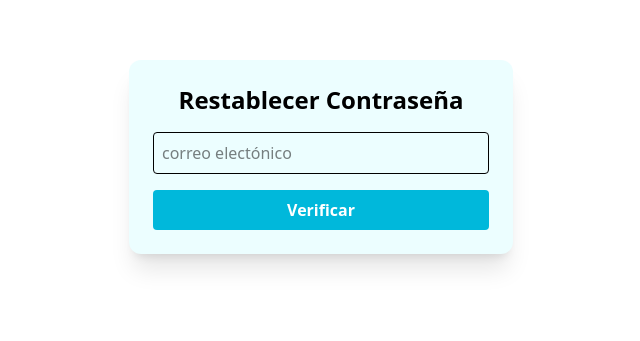
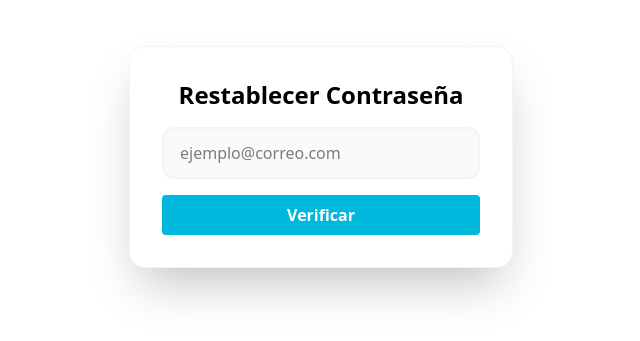
Before and after one commit to AdrianEs1/FirstAgent, a React (Vite) app in the folder frontend/vite-project/: page /forgotpassword in a window 1280 px wide. Shown: the part 243-584 px from the top of the page, without its empty margins (319-959 px from the left). Built offline with nearby package versions, Linux system fonts and the light colour scheme; no server answers.

Commit message:
Integrando hook a componentes para eliminar cuenta, restablecer contraseña

```diff
--- a/frontend/vite-project/src/components/AgentPage.jsx
+++ b/frontend/vite-project/src/components/AgentPage.jsx
@@ -364,16 +364,7 @@ function AgentPage() {
       {/* Modal eliminar cuenta */}
       {showDeleteAccountModal && (
         <div className="fixed inset-0 flex justify-center items-center bg-black/50 z-50 p-4">
-          <div className="bg-white rounded-2xl shadow-2xl w-full max-w-md relative mx-4">
-            <button
-              onClick={() => setShowDeleteAccountModal(false)}
-              className="absolute top-4 right-4 text-gray-400 hover:text-gray-600 z-10"
-              aria-label="Cerrar modal"
-            >
-              <X size={24} />
-            </button>
             <NotificationDeleteAccount onClose={() => setShowDeleteAccountModal(false)} />
-          </div>
         </div>
       )}
 
--- a/frontend/vite-project/src/components/ConfirmDeleteAccount.jsx
+++ b/frontend/vite-project/src/components/ConfirmDeleteAccount.jsx
@@ -2,7 +2,7 @@ import { useState, useEffect } from "react";
 import { useNavigate } from "react-router-dom";
 import { fetchAgentConfirmDeleteAccount } from "../services/agentServices";
 
-function ConfirmDeleteAccount() {
+function ConfirmDeleteAccount({onClose}) {
   const navigate = useNavigate();
 
   const [error, setError] = useState("");
@@ -40,6 +40,7 @@ function ConfirmDeleteAccount() {
     <div className="min-h-screen flex items-center justify-center px-4">
       <div className="w-full max-w-sm">
         <div className="bg-white p-6 rounded-2xl shadow-xl text-center">
+
           <h2 className="text-2xl font-bold mb-4 text-red-600">
             Eliminar Cuenta
           </h2>
--- a/frontend/vite-project/src/components/ForgotPassword.jsx
+++ b/frontend/vite-project/src/components/ForgotPassword.jsx
@@ -1,15 +1,14 @@
 import { useState, useEffect } from "react";
 import { useNavigate } from "react-router-dom";
 import { fetchAgentForgotPassword } from "../services/agentServices";
+import { useFormFields } from "../hooks/useFormFields";
 
 
 function ForgotPassword() {
     const navigate = useNavigate();
 
-    const [email, setemail] = useState("");
-    const [error, setError] = useState("");
-    const [loading, setLoading] = useState(false);
     const [response, setResponse] = useState("");
+    const {email, error, setError, loading, setLoading, handleEmailChange, handleEmailBlur, fieldErrors, MAX_EMAIL_LENGTH} = useFormFields();
 
 
     const handleSubmit = async (e) => {
@@ -47,7 +46,7 @@ function ForgotPassword() {
     return (
         <div className="min-h-screen flex items-center justify-center px-4 sm:px-0 ">
             <div className="w-full max-w-sm">
-                <div className="bg-cyan-50 p-6 rounded-xl shadow-xl">
+                <div className="bg-white p-8 rounded-2xl shadow-2xl max-w-sm mx-auto w-full border border-gray-100">
                     <h2 className="text-2xl font-bold text-center mb-4">
                         Restablecer Contraseña
                     </h2>
@@ -59,14 +58,27 @@ function ForgotPassword() {
                             </div>
                         )}
 
-                        <input
-                            type="email"
-                            value={email}
-                            onChange={(e) => setemail(e.target.value)}
-                            className="border rounded w-full py-2 px-2"
-                            placeholder="correo electónico"
-                            disabled={loading}
-                        />
+                        <div>
+                            <input
+                                type="email"
+                                value={email}
+                                onChange={handleEmailChange}
+                                onBlur={handleEmailBlur}
+                                maxLength={MAX_EMAIL_LENGTH + 1} // Dejamos +1 para que el onChange detecte el intento de exceso y dispare la alerta
+                                className={`w-full border-2 rounded-xl py-3 px-4 outline-none transition-all ${
+                                    fieldErrors.email
+                                    ? "border-red-300 bg-red-50 focus:ring-red-500"
+                                    : "border-gray-100 bg-gray-50 focus:ring-cyan-500"
+                                }`}
+                                placeholder="ejemplo@correo.com"
+                                disabled={loading}
+                            />
+                            {fieldErrors.email && (
+                                <p className="text-[10px] text-red-500 font-bold mt-1 ml-2 uppercase tracking-wider">
+                                    {fieldErrors.email}
+                                </p>
+                            )}
+                        </div>
 
                         <button
                             className="bg-cyan-500 text-white font-bold px-4 py-2 rounded w-full mt-4"
--- a/frontend/vite-project/src/components/NotificationDeleteAccount.jsx
+++ b/frontend/vite-project/src/components/NotificationDeleteAccount.jsx
@@ -1,7 +1,8 @@
 import { useState } from "react";
 import { fetchAgentAccountDelection } from "../services/agentServices";
+import {X} from "lucide-react";
 
-function NotificationDeleteAccountCard() {
+function NotificationDeleteAccountCard({onClose}) {
   const [error, setError] = useState("");
   const [loading, setLoading] = useState(false);
   const [response, setResponse] = useState("");
@@ -26,6 +27,20 @@ function NotificationDeleteAccountCard() {
 
   return (
     <div className="bg-white p-6 rounded-2xl shadow-xl max-w-sm mx-auto w-full text-center">
+
+      {onClose && (
+        <div className="flex justify-end mb-2">
+            <button
+            onClick={onClose}
+            className="top-5 right-5 text-slate-400 hover:text-slate-600 transition-colors p-1 hover:bg-slate-100 rounded-full"
+            >
+                <X size={20} />
+            </button>
+
+        </div>
+
+      )}
+
       <div className="mb-4 mx-auto w-16 h-16 bg-red-100 rounded-full flex items-center justify-center">
         <svg className="w-8 h-8 text-red-600" fill="none" stroke="currentColor" viewBox="0 0 24 24">
           <path strokeLinecap="round" strokeLinejoin="round" strokeWidth={2} d="M12 9v2m0 4h.01M5.07 19h13.86L12 5.2 5.07 19z" />
--- a/frontend/vite-project/src/components/ResetPassword.jsx
+++ b/frontend/vite-project/src/components/ResetPassword.jsx
@@ -2,14 +2,13 @@ import { useState, useEffect } from "react";
 import { useNavigate } from "react-router-dom";
 import { fetchAgentResetPassword } from "../services/agentServices";
 import PasswordInput from "./PasswordInput";
+import { useFormFields } from "../hooks/useFormFields";
 
 function ResetPassword() {
     const navigate = useNavigate();
+    const [response, setResponse] = useState("");
 
-    const [newpassword, setNewPassword] = useState("");
-    const [error, setError] = useState("");
-    const [loading, setLoading] = useState(false);
-    const [response, setResponse] = useState("");
+    const {error, setError, loading, setLoading, password, handlePasswordChange, fieldErrors} = useFormFields();
 
     const params = new URLSearchParams(window.location.search);
     const token = params.get("token");
@@ -25,7 +24,7 @@ function ResetPassword() {
         setError("");
         setLoading(true);
 
-        if (!newpassword) {
+        if (!password) {
             setError("Ingrese su nueva contraseña");
             setLoading(false);
             return;
@@ -34,7 +33,7 @@ function ResetPassword() {
         try {
             const res = await fetchAgentResetPassword({
                 token,
-                new_password: newpassword
+                new_password: password
             });
 
             setResponse(res.message);
@@ -46,7 +45,6 @@ function ResetPassword() {
         } catch (err) {
             setError(
                 err?.response?.data?.detail ||
-                err.message ||
                 "Error al actualizar contraseña"
             );
             setLoading(false);
@@ -56,7 +54,7 @@ function ResetPassword() {
     return (
         <div className="min-h-screen flex items-center justify-center px-4 sm:px-0 ">
             <div className="w-full max-w-sm">
-                <div className="bg-cyan-50 p-6 rounded-xl shadow-xl">
+                <div className="bg-white p-8 rounded-2xl shadow-2xl max-w-sm mx-auto w-full border border-gray-100">
                     <h2 className="text-2xl font-bold text-center mb-4">
                         Restablecer Contraseña
                     </h2>
@@ -68,13 +66,24 @@ function ResetPassword() {
                             </div>
                         )}
 
-
-                        <PasswordInput
-                            value={newpassword}
-                            onChange={(e) => setNewPassword(e.target.value)}
-                            placeholder="Nueva contraseña"
-                            disabled={loading}
-                        />
+                        <div>
+                            <PasswordInput
+                                value={password}
+                                onChange={handlePasswordChange}
+                                placeholder="Contraseña"
+                                disabled={loading}
+                                className={`w-full border-2 rounded-xl py-3 px-4 outline-none transition-all ${
+                                    fieldErrors.email
+                                    ? "border-red-300 bg-red-50 focus:ring-red-500"
+                                    : "border-gray-100 bg-gray-50 focus:ring-cyan-500"
+                                }`}
+                            />
+                            {fieldErrors.password && (
+                                <p className="text-[10px] text-red-500 font-bold mt-1 ml-2 uppercase tracking-wider">
+                                    {fieldErrors.password}
+                                </p>
+                            )}
+                        </div>
 
                         <button
                             className="bg-cyan-500 text-white font-bold px-4 py-2 rounded w-full mt-4"
--- a/frontend/vite-project/src/services/agentServices.js
+++ b/frontend/vite-project/src/services/agentServices.js
@@ -316,9 +316,8 @@ export const fetchAgentResetPassword = async (data) => {
   try {
     const response = await api.post(`/api/auth/reset-password`, data);
     return response.data;
-  } catch (error) {
-    const errorMessage = error.response?.data?.message || "Ocurrió un error desconocido.";
-    throw new Error(errorMessage);
+  } catch (error){
+    throw error;
   }
 };
 
```
